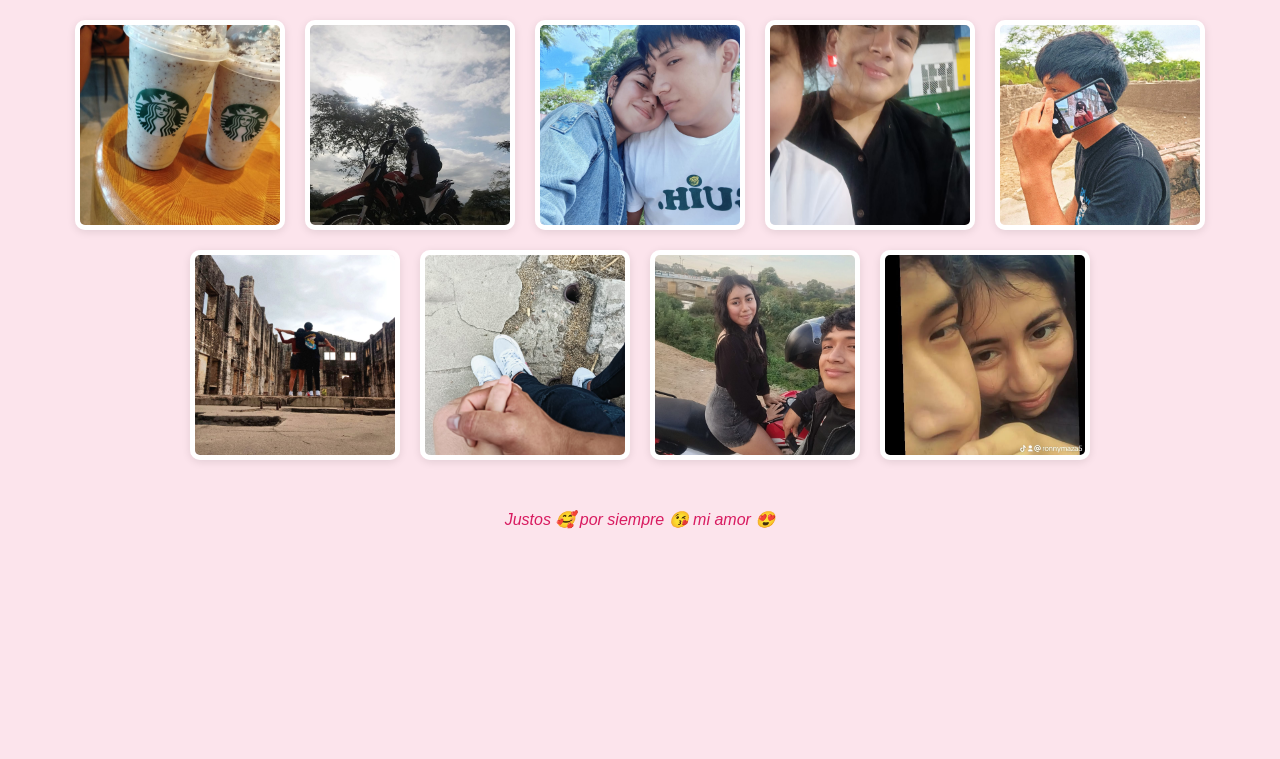
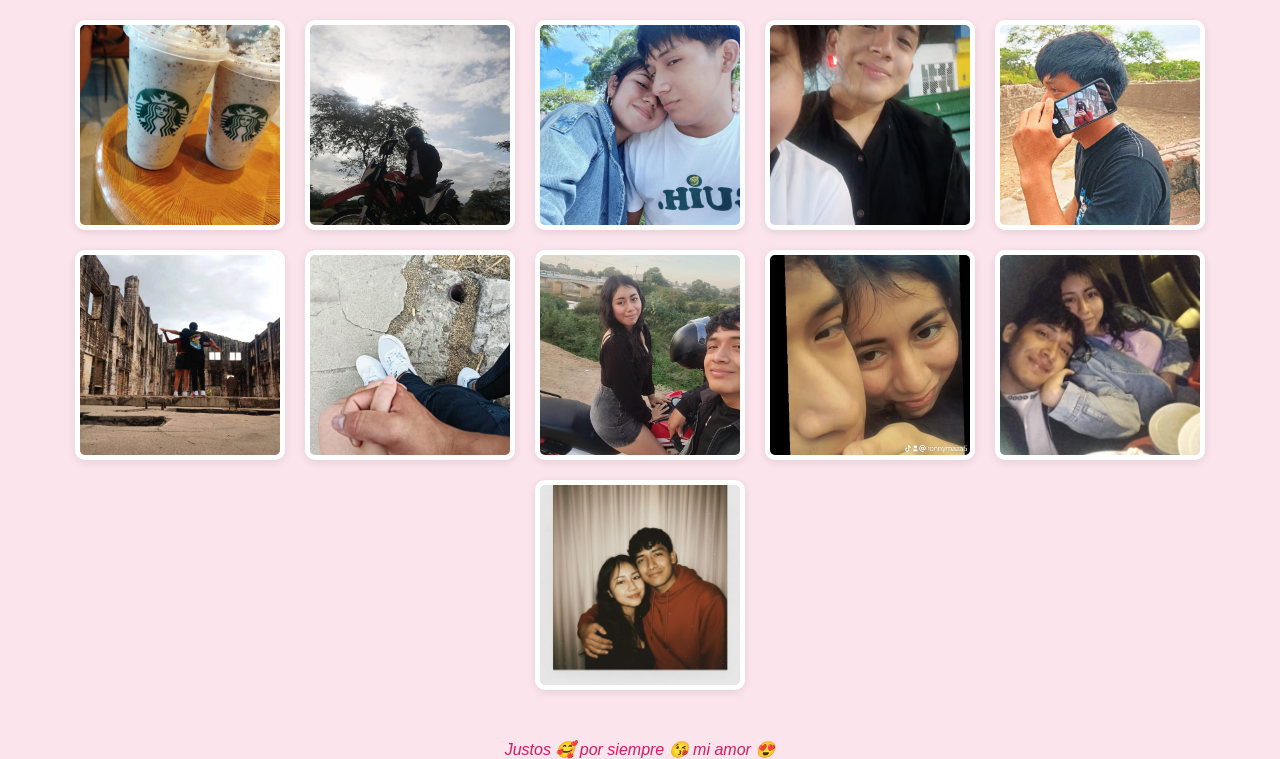
Before and after one commit to Regulus-17/MARCELO, a plain HTML site: page album.html in a window 1280 px wide. Shown: the part 137-896 px from the top of the page. Before the commit the page ends 800 px from the top, so only its background shows below. Drawn offline with Linux system fonts and the light colour scheme.

Commit message:
Update album.html

```diff
--- a/album.html
+++ b/album.html
@@ -159,6 +159,8 @@
             "7.jpg",
             "8.jpg",
             "9.jpg",
+            "10.jpg",
+            "11.jpg",
         ];
 
         const album = document.getElementById('album');
```
